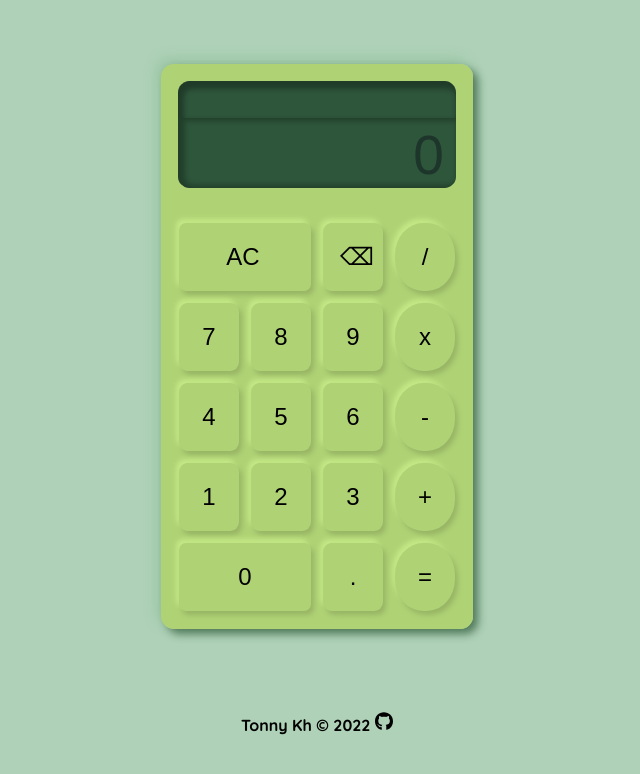
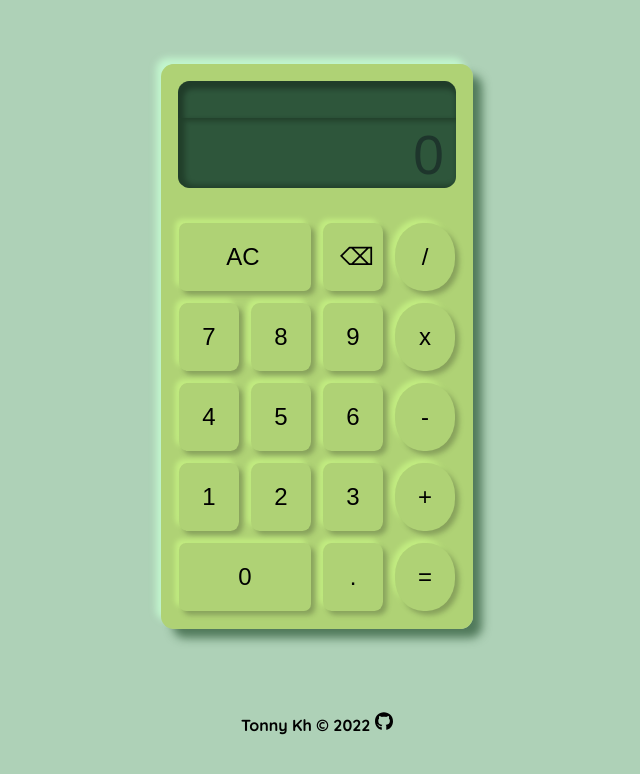
Before and after one commit to tonnykh/calculator, a plain HTML site: page index.html in a window 1280 px wide. Shown: the whole page, without its empty margins (323-963 px from the left). Drawn offline with Linux system fonts and the light colour scheme.

Commit message:
Add more darker box-shadow

```diff
--- a/style.css
+++ b/style.css
@@ -98,9 +98,9 @@ svg {
 
 /* || COLOR || */
 #calculatorFullBody {
-    box-shadow: 5px 5px 8px hwb(135 10% 73% / 0.625),
-                -5px -5px 12px hwb(133 53% 27% / 0.543);
+    box-shadow: 10px 10px 10px -1px hwb(135deg 10% 73% / 63%), -7px -7px 7px -1px #c7ffd3cc;
 }
+
 #screen {
     background-color:#afd275;
 }
@@ -119,6 +119,7 @@ input {
     color: rgb(30, 53, 44);
 }
 
+/* Screen shadow */
 .smallInput {
     box-shadow: inset 3px 5px 5px 3px rgba(0, 0, 0, 0.3);
     border-radius:  0.725rem 0.725rem  0px 0px;
@@ -134,16 +135,15 @@ input {
     background-color: #afd275;
 }
 
+/* Button shadow */
 button {
     background-color: #afd275;
-    box-shadow: 3px 4px 5px #98b565,
-                -3px -4px 5px #c4e886;
+    box-shadow: 4px 4px 5px 1px #95b559,
+                -3px -4px 10px #d7f5a4;
 }
 
-button:active {
-    color: #666;
-    box-shadow: inset 4px 4px 12px #899d69,
-                inset -3px -4px 12px #cff395;
+button {
+    box-shadow: 4px 4px 5px #4450325e, -4px -4px 5px #c2ec81;
 }
 
 /* Hover */
```
